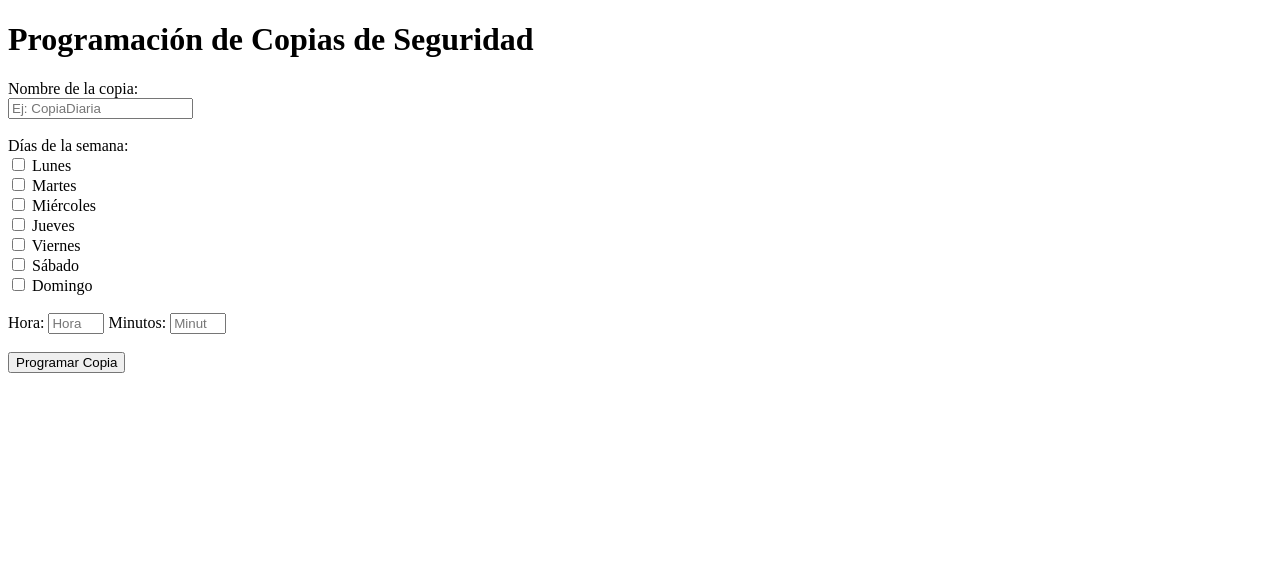
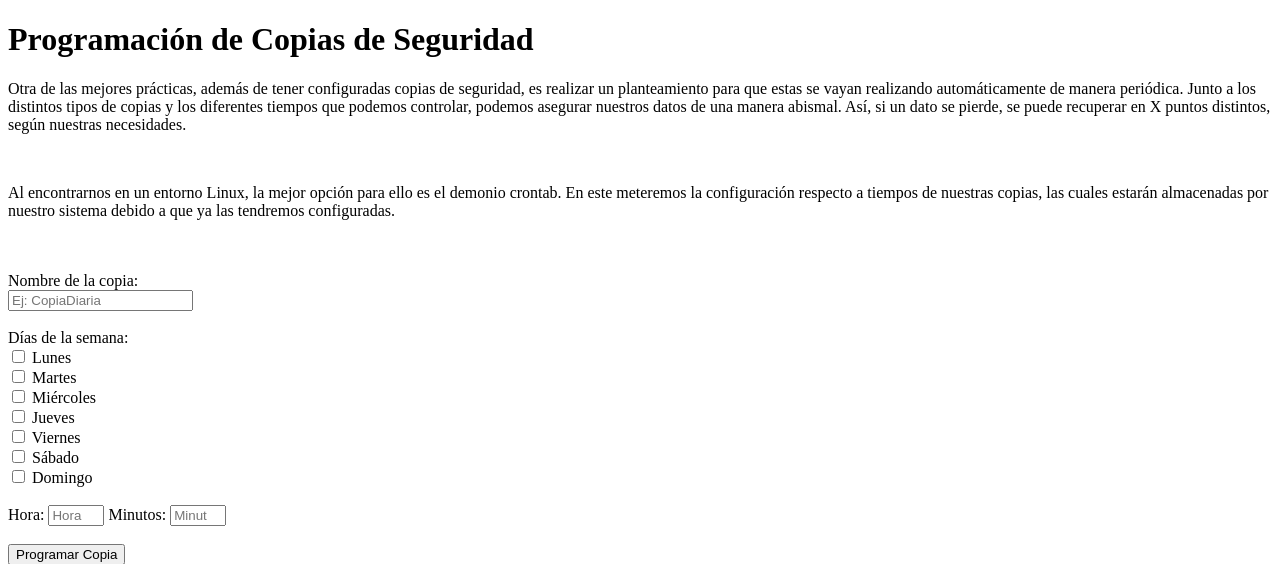
Before and after one commit to gabrielASIR/test_TFG, a Django app: template copias/templates/copias/programacion_copias.html in a window 1280 px wide. Shown: the top 564 px of the page. Run offline with Django 3.2, Linux system fonts and the light colour scheme; the template is opened without the code that fills it, so the values that code supplies are empty.

Commit message:
Update programacion_copias.html

```diff
--- a/copias/templates/copias/programacion_copias.html
+++ b/copias/templates/copias/programacion_copias.html
@@ -7,6 +7,12 @@
 </head>
 <body>
     <h1>Programación de Copias de Seguridad</h1>
+    <p>Otra de las mejores prácticas, además de tener configuradas copias de seguridad, es realizar un planteamiento para que estas
+    se vayan realizando automáticamente de manera periódica. Junto a los distintos tipos de copias y los diferentes tiempos que podemos controlar,
+    podemos asegurar nuestros datos de una manera abismal. Así, si un dato se pierde, se puede recuperar en X puntos distintos, según nuestras
+    necesidades.</p><br>
+    <p>Al encontrarnos en un entorno Linux, la mejor opción para ello es el demonio crontab. En este meteremos la configuración respecto a tiempos de
+    nuestras copias, las cuales estarán almacenadas por nuestro sistema debido a que ya las tendremos configuradas.</p><br><br>
 
     {% if mensaje_error %}
         <p>{{ mensaje_error }}</p>
```
